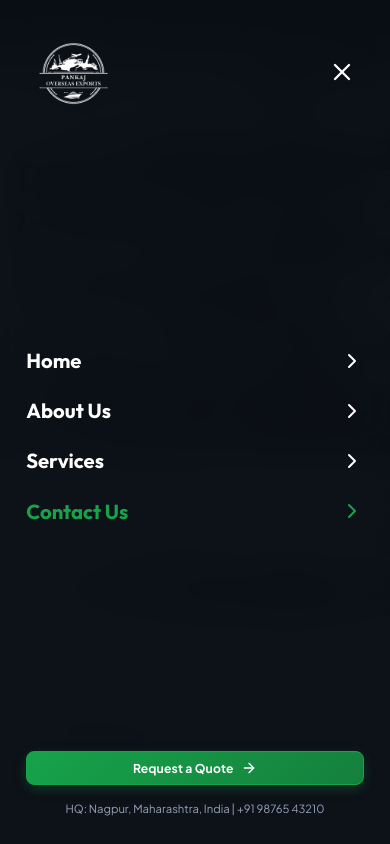
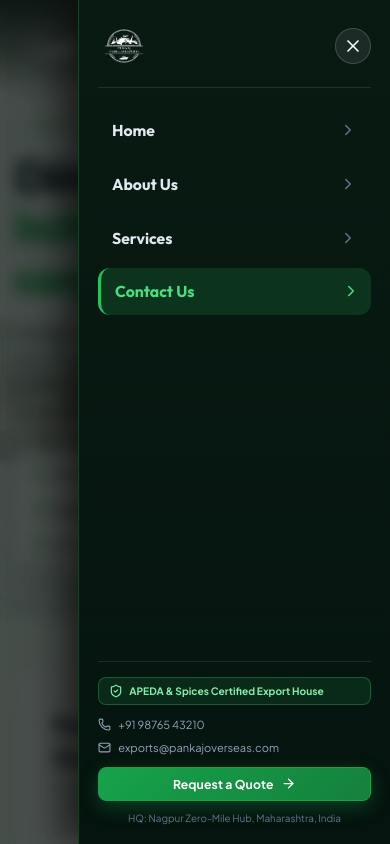
Before and after one commit to paradkar267/BVM-Global, a React (Vite) app: page /contact in a window 390 px wide. Both pictures are taken after a click on the button 355 px from the left and 47 px from the top of the page. Shown: the top 844 px of the page. Built offline with nearby package versions, Linux system fonts and the light colour scheme; a web font is replaced by a local one.

Commit message:
feat(mobile): redesign mobile menu to off-canvas half drawer with backdrop overlay

```diff
--- a/src/components/Header.jsx
+++ b/src/components/Header.jsx
@@ -1,6 +1,6 @@
 import React, { useState, useEffect } from 'react';
 import { Link, useLocation } from 'react-router-dom';
-import { ArrowRight, Menu, X, ChevronRight } from 'lucide-react';
+import { ArrowRight, Menu, X, ChevronRight, Phone, Mail, ShieldCheck } from 'lucide-react';
 
 export default function Header({ onOpenQuote }) {
   const [scrolled, setScrolled] = useState(false);
@@ -104,32 +104,35 @@ export default function Header({ onOpenQuote }) {
         </div>
       </header>
 
-      {/* Mobile Drawer */}
+      {/* Mobile Drawer Backdrop (Clicking outside closes drawer) */}
+      <div
+        className={`mobile-drawer-backdrop ${drawerOpen ? 'open' : ''}`}
+        onClick={() => setDrawerOpen(false)}
+        aria-hidden="true"
+      />
+
+      {/* Mobile Off-Canvas Half-Width Drawer */}
       <div className={`mobile-drawer ${drawerOpen ? 'open' : ''}`}>
-        <div style={{ display: 'flex', justifyContent: 'space-between', alignItems: 'center' }}>
-          <Link to="/" onClick={() => setDrawerOpen(false)} style={{ display: 'flex', alignItems: 'center' }}>
+
+        {/* Drawer Header */}
+        <div className="mobile-drawer-header">
+          <Link to="/" onClick={() => setDrawerOpen(false)} className="mobile-drawer-logo">
             <img
               src="/assets/pankaj_logo_white.png"
               alt="Pankaj Overseas"
-              style={{
-                height: '95px',
-                width: 'auto',
-                maxHeight: '95px',
-                objectFit: 'contain',
-                display: 'block',
-                filter: 'brightness(0) invert(1)'
-              }}
             />
           </Link>
           <button
+            className="mobile-drawer-close-btn"
             onClick={() => setDrawerOpen(false)}
-            style={{ background: 'none', border: 'none', color: '#FFFFFF', cursor: 'pointer', padding: '0.5rem' }}
+            aria-label="Close navigation"
           >
-            <X style={{ width: 28, height: 28 }} />
+            <X size={20} />
           </button>
         </div>
 
-        <div className="mobile-nav-list">
+        {/* Navigation List */}
+        <nav className="mobile-nav-list">
           {navLinks.map((link) => (
             <Link
               key={link.path}
@@ -137,27 +140,45 @@ export default function Header({ onOpenQuote }) {
               className={`mobile-nav-link ${location.pathname === link.path ? 'active' : ''}`}
             >
               <span>{link.label}</span>
-              <ChevronRight />
+              <ChevronRight size={18} className="mobile-nav-chevron" />
             </Link>
           ))}
-        </div>
+        </nav>
 
-        <div style={{ display: 'flex', flexDirection: 'column', gap: '1rem' }}>
+        {/* Drawer Footer Info & CTA */}
+        <div className="mobile-drawer-footer">
+          <div className="mobile-drawer-badge">
+            <ShieldCheck size={14} />
+            <span>APEDA & Spices Certified Export House</span>
+          </div>
+
+          <div className="mobile-drawer-contact-info">
+            <a href="tel:+919876543210" className="mobile-drawer-contact-item">
+              <Phone size={13} />
+              <span>+91 98765 43210</span>
+            </a>
+            <a href="mailto:exports@pankajoverseas.com" className="mobile-drawer-contact-item">
+              <Mail size={13} />
+              <span>exports@pankajoverseas.com</span>
+            </a>
+          </div>
+
           <button
-            className="btn btn-primary"
+            className="btn btn-primary btn-pill-gold mobile-drawer-cta"
             onClick={() => {
               setDrawerOpen(false);
               onOpenQuote();
             }}
-            style={{ width: '100%' }}
           >
             <span>Request a Quote</span>
-            <ArrowRight style={{ width: 16, height: 16 }} />
+            <ArrowRight size={15} />
           </button>
-          <div style={{ fontSize: '0.75rem', color: '#94A3B8', textAlign: 'center' }}>
-            HQ: Nagpur, Maharashtra, India | +91 98765 43210
+
+          <div className="mobile-drawer-hq">
+            HQ: Nagpur Zero-Mile Hub, Maharashtra, India
           </div>
         </div>
+
       </div>
     </>
   );
```
Also changed, not shown: src/index.css.
